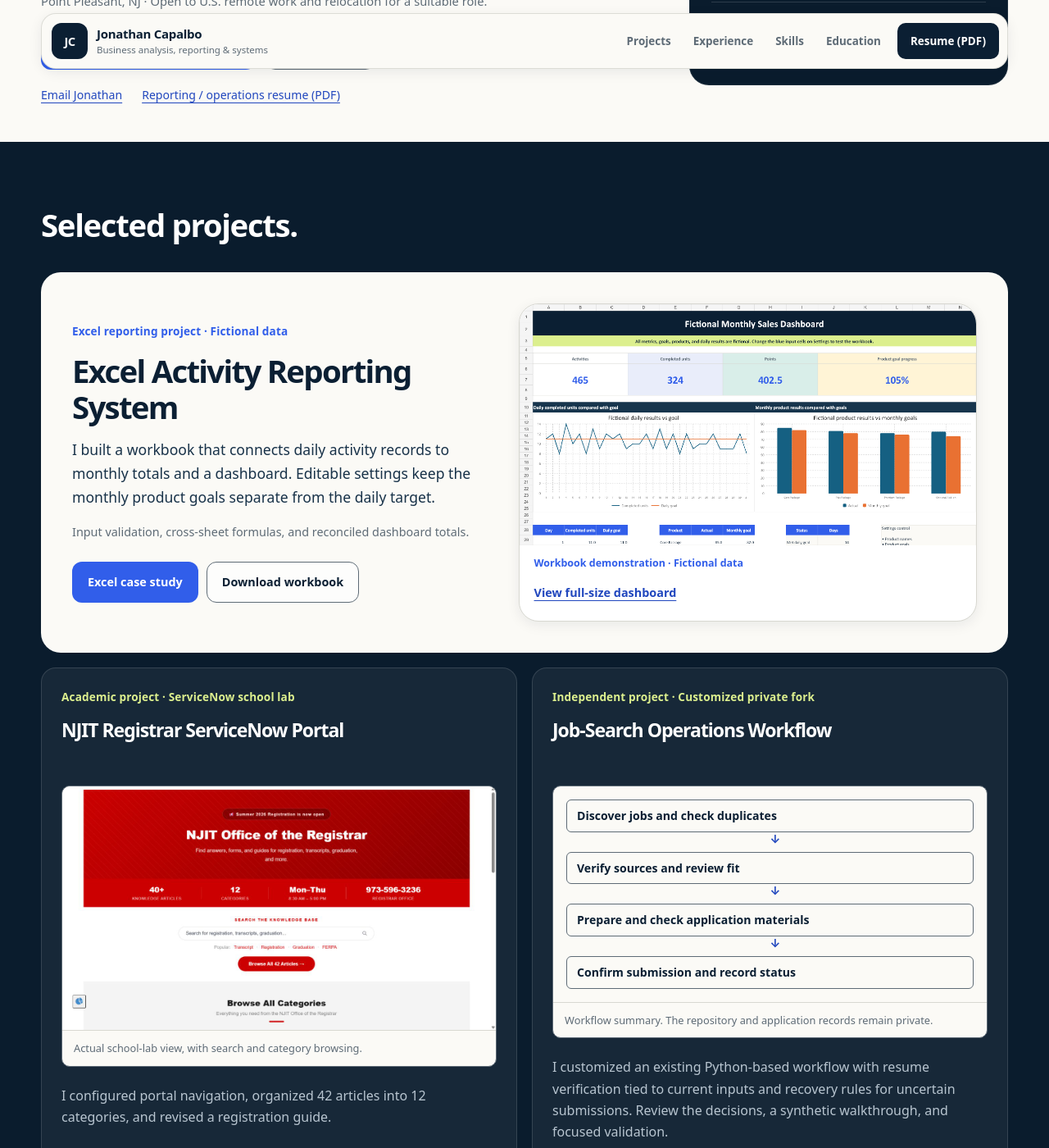
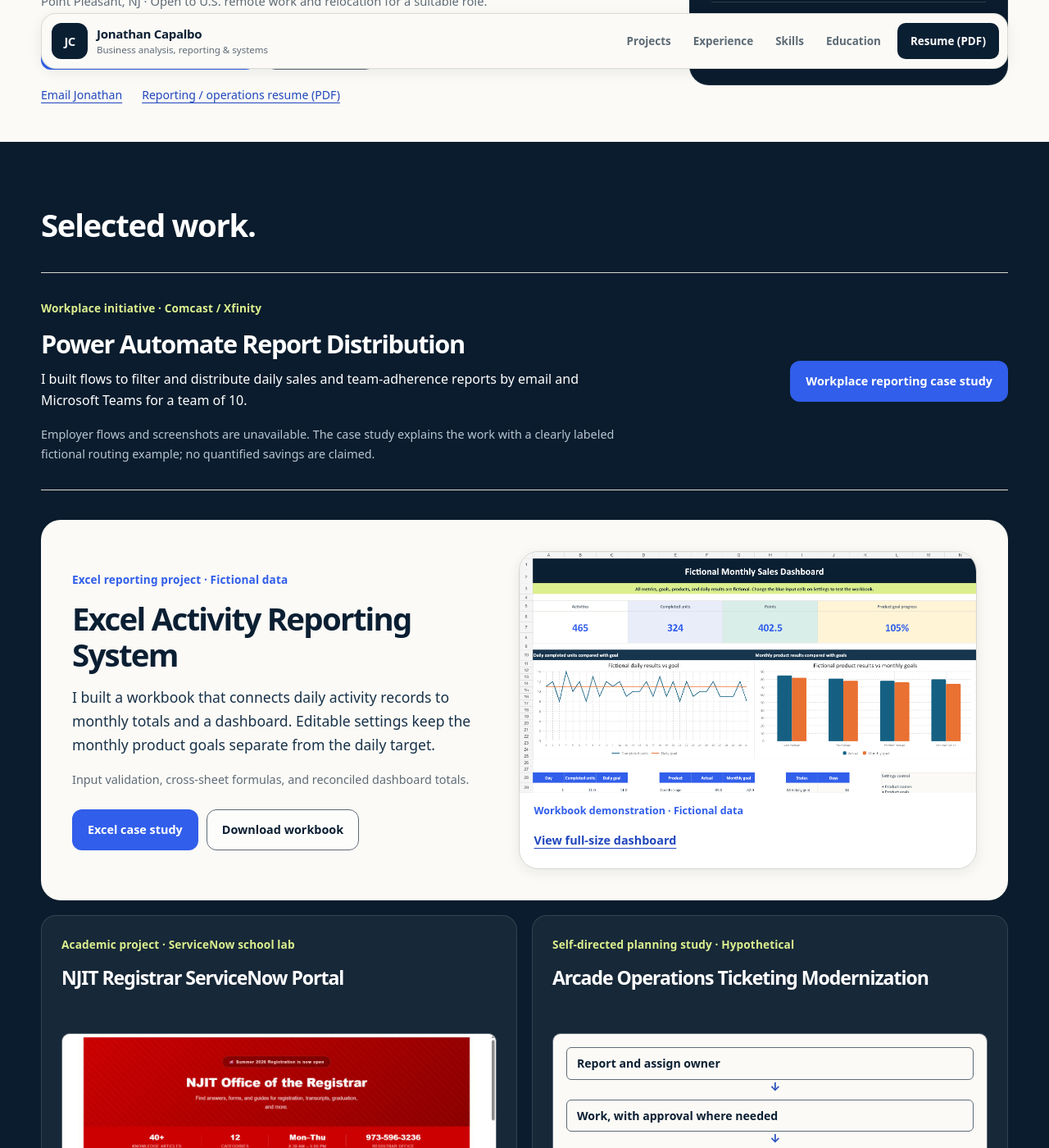
Before and after one commit to jon314159/JonathanCapalbo.me, a Jekyll site: the page index.html, which Jekyll copies as it is, in a window 1280 px wide and 1400 px high, scrolled down 443 px. Shown: the whole window at 82% size. Built offline with Jekyll 4.4.1, drawn with Linux system fonts in a browser that asks for light colours; some of the changed text lies outside the part shown.

Commit message:
Feature workplace reporting and verify Oracle rental controls

```diff
--- a/assets/css/style.css
+++ b/assets/css/style.css
@@ -1873,6 +1873,18 @@ footer strong { color: var(--ink); }
 }
 
 .job-operations-page .job-attribution { max-width: 760px; color: var(--muted); font-size: 0.95rem; }
+.workplace-feature { display: grid; grid-template-columns: minmax(0, 1fr) auto; align-items: center; gap: 32px; padding: 32px 0; margin-bottom: 36px; border-top: 1px solid var(--line); border-bottom: 1px solid var(--line); }
+.workplace-feature h3 { margin: 12px 0; font-size: clamp(1.4rem, 2.4vw, 2rem); color: var(--white); }
+.workplace-feature .project-label { color: var(--lime); }
+.workplace-feature p { max-width: 720px; }
+.workplace-feature .project-methods { margin-bottom: 0; color: #b8c5d0; }
+.supporting-project { padding-top: 32px; margin-top: 36px; border-top: 1px solid var(--line); }
+.supporting-project p { max-width: 780px; }
+.supporting-project h3 { color: var(--white); }
+@media (max-width: 820px) {
+  .workplace-feature { grid-template-columns: 1fr; gap: 20px; }
+  .workplace-feature .button { justify-self: start; }
+}
 .job-operations-page .section-heading > p:last-child { max-width: 800px; }
 .job-operations-page .job-change-list { border-top: 1px solid var(--line); }
 .job-operations-page .job-change-list article { padding: 28px 0; border-bottom: 1px solid var(--line); }
--- a/index.html
+++ b/index.html
@@ -4,10 +4,10 @@
     <meta charset="UTF-8" />
     <meta name="viewport" content="width=device-width, initial-scale=1.0" />
     <title>Jonathan Capalbo | Business Analysis, Reporting &amp; Systems</title>
-    <meta name="description" content="Jonathan Capalbo's portfolio: Excel reporting, a customized private job-search workflow, academic SQL and ServiceNow work, and business analysis planning." />
+    <meta name="description" content="Jonathan Capalbo's portfolio: workplace Power Automate report distribution, Excel reporting, academic SQL and ServiceNow work, and business analysis planning." />
     <meta name="theme-color" content="#0b1f33" />
     <meta property="og:title" content="Jonathan Capalbo | Business Analysis, Reporting &amp; Systems" />
-    <meta property="og:description" content="Excel reporting, a customized private job-search workflow, academic SQL and ServiceNow work, and business analysis planning by Jonathan Capalbo." />
+    <meta property="og:description" content="Workplace report distribution, Excel reporting, academic SQL and ServiceNow work, and business analysis planning by Jonathan Capalbo." />
     <meta property="og:type" content="website" />
     <meta property="og:url" content="https://jonathancapalbo.me/" />
     <meta property="og:image" content="https://jonathancapalbo.me/assets/images/jonathan-capalbo-headshot.png?v=20260913" />
@@ -16,12 +16,12 @@
     <meta property="og:image:alt" content="Professional headshot of Jonathan Capalbo" />
     <meta name="twitter:card" content="summary" />
     <meta name="twitter:title" content="Jonathan Capalbo | Business Analysis, Reporting &amp; Systems" />
-    <meta name="twitter:description" content="Excel reporting, a customized private job-search workflow, academic SQL and ServiceNow work, and business analysis planning by Jonathan Capalbo." />
+    <meta name="twitter:description" content="Workplace report distribution, Excel reporting, academic SQL and ServiceNow work, and business analysis planning by Jonathan Capalbo." />
     <meta name="twitter:image" content="https://jonathancapalbo.me/assets/images/jonathan-capalbo-headshot.png?v=20260913" />
     <meta name="twitter:image:alt" content="Professional headshot of Jonathan Capalbo" />
     <link rel="canonical" href="https://jonathancapalbo.me/" />
     <link rel="icon" href="favicon.svg" type="image/svg+xml" />
-    <link rel="stylesheet" href="assets/css/style.css?v=55" />
+    <link rel="stylesheet" href="assets/css/style.css?v=56" />
     <script src="assets/js/portfolio.js?v=1" defer></script>
     <script src="/assets/js/analytics.js?v=1" defer></script>
   </head>
@@ -84,8 +84,18 @@
       <section class="work-section" id="projects">
         <div class="section work-inner">
           <div class="section-heading compact-heading">
-            <h2>Selected projects.</h2>
+            <h2>Selected work.</h2>
           </div>
+
+          <article class="workplace-feature" aria-labelledby="report-feature-title">
+            <div>
+              <p class="project-label">Workplace initiative · Comcast / Xfinity</p>
+              <h3 id="report-feature-title">Power Automate Report Distribution</h3>
+              <p>I built flows to filter and distribute daily sales and team-adherence reports by email and Microsoft Teams for a team of 10.</p>
+              <p class="project-methods">Employer flows and screenshots are unavailable. The case study explains the work with a clearly labeled fictional routing example; no quantified savings are claimed.</p>
+            </div>
+            <a class="button button-primary" href="report-distribution.html">Workplace reporting case study</a>
+          </article>
 
           <article class="featured-project">
             <div class="project-copy">
@@ -123,24 +133,6 @@
             </article>
 
             <article class="project-card">
-              <p class="project-label">Independent project · Customized private fork</p>
-              <h3>Job-Search Operations Workflow</h3>
-              <figure class="project-preview process-preview">
-                <ol aria-label="Job-search workflow overview">
-                  <li>Discover jobs and check duplicates</li>
-                  <li>Verify sources and review fit</li>
-                  <li>Prepare and check application materials</li>
-                  <li>Confirm submission and record status</li>
-                </ol>
-                <figcaption>Workflow summary. The repository and application records remain private.</figcaption>
-              </figure>
-              <p>I customized an existing Python-based workflow with resume verification tied to current inputs and recovery rules for uncertain submissions. Review the decisions, a synthetic walkthrough, and focused validation.</p>
-              <div class="project-actions">
-                <a class="project-link" href="job-search-operations.html">Job-search workflow case study</a>
-                <a class="artifact-link" href="job-search-operations.html#controls">Workflow controls and walkthrough</a>
-              </div>
-            </article>
-            <article class="project-card">
               <p class="project-label">Self-directed planning study · Hypothetical</p>
               <h3>Arcade Operations Ticketing Modernization</h3>
               <figure class="project-preview process-preview">
@@ -166,12 +158,17 @@
                 <a href="sql-movie-rental.html#schema" aria-label="Inspect the movie rental schema and keys"><img src="assets/diagrams/movie-rental-overview.svg" width="360" height="290" loading="lazy" decoding="async" alt="Six tables: actors and movies link through star_billings; movies have media copies; rental_history connects media to customers. Each parent has zero or more child records." /></a>
                 <figcaption>Published schema overview. Each child requires one linked parent.</figcaption>
               </figure>
-              <p>I created six related tables and a view of copies still checked out. The public script uses fictional customer details; validation documents two rental-rule gaps.</p>
+              <p>I created six related tables and a view of copies still checked out. A separate Oracle revision adds return-date and open-rental controls while preserving the original academic script.</p>
               <div class="project-actions">
                 <a class="project-link" href="sql-movie-rental.html">SQL case study and validation</a>
                 <a class="artifact-link" href="downloads/Movie_Rental_Database.sql" download>Download SQL project</a>
               </div>
             </article>
+          </div>
+          <div class="supporting-project">
+            <h3>Additional independent project</h3>
+            <p>I customized a private job-search workflow for duplicate checks, source validation, resume verification, and application tracking. The public case study uses synthetic examples.</p>
+            <a class="project-link" href="job-search-operations.html">Job-search workflow case study</a>
           </div>
         </div>
       </section>
@@ -191,7 +188,7 @@
               <h3>Customer Account Executive</h3>
               <p class="role-intro">Alongside customer account support, I developed reporting automation in response to teammates’ requests.</p>
               <ul class="signal-list">
-                <li><strong>Reporting automation</strong><span>Built Power Automate flows to filter and distribute daily sales and team-adherence reports through email and Microsoft Teams, reducing manual searching and filtering for teammates. These workflows were internal; source files and screenshots are unavailable.</span></li>
+                <li><strong>Reporting automation</strong><span>Built Power Automate flows to filter and distribute daily sales and team-adherence reports through email and Microsoft Teams for a team of 10, reducing manual searching and filtering. These workflows were internal; source files and screenshots are unavailable.</span></li>
                 <li><strong>Process illustration</strong><span><a href="report-distribution.html">See a fictional report-routing example</a> based on the type of problem I addressed.</span></li>
                 <li><strong>Investigation</strong><span>Investigated account and system questions by checking customer records, reviewing policies and procedures, and consulting internal support teams.</span></li>
                 <li><strong>Records and handoffs</strong><span>Reviewed account records across about 25 daily customer interactions, helped customers supply missing details or update outdated information, and documented decisions and follow-up in CSG.</span></li>
@@ -250,7 +247,7 @@
 
         <div class="education-stack">
           <article>
-            <span class="degree-level">Graduate · Expected summer 2028</span>
+            <span class="degree-level">Graduate · Expected August 2028</span>
             <h3>M.S. Business &amp; Information Systems</h3>
             <p>New Jersey Institute of Technology</p>
           </article>
--- a/report-distribution.html
+++ b/report-distribution.html
@@ -37,11 +37,12 @@
           <a class="case-back" href="index.html#experience">Back to Professional experience</a>
           <p class="eyebrow">Workplace initiative · Fictional process illustration</p>
           <h1>Making daily reports <em>easier for teammates to find.</em></h1>
-          <p class="case-lede">At Comcast/Xfinity, teammates needed information from multiple daily reports. Finding the right report and applying filters caused confusion and repeated manual work. I built Power Automate flows to filter and distribute reports through email and Microsoft Teams.</p>
+          <p class="case-lede">At Comcast/Xfinity, teammates needed information from multiple daily reports. Finding the right report and applying filters caused confusion and repeated manual work. I built Power Automate flows to filter and distribute reports through email and Microsoft Teams for a team of 10.</p>
           <a class="button button-primary" href="#example">Follow a fictional report through the process</a>
         </div>
         <dl class="case-summary" aria-label="Experience and illustration scope">
           <div><dt>Professional contribution</dt><dd>Report filtering and distribution with Power Automate, developed in response to teammates' requests</dd></div>
+          <div><dt>Audience</dt><dd>A team of 10</dd></div>
           <div><dt>Observed result</dt><dd>More consistent delivery and less time locating and filtering reports; no quantified time saving was measured</dd></div>
           <div><dt>Public evidence</dt><dd>A fictional illustration of the process. Original employer flows, records, and screenshots are not reproduced.</dd></div>
         </dl>
--- a/tools/build_resume.py
+++ b/tools/build_resume.py
@@ -68,7 +68,7 @@ def build(variant):
             story.append(Paragraph(item, BODY))
     story.extend(section("EDUCATION"))
     story.append(Paragraph("<b>New Jersey Institute of Technology</b> | Newark, NJ", BODY))
-    story.append(Paragraph("M.S. Business &amp; Information Systems | Expected Summer 2028", BODY))
+    story.append(Paragraph("M.S. Business &amp; Information Systems | Expected August 2028", BODY))
     story.append(Paragraph("B.S. Business Administration | 2024 | GPA: 3.97 | Dean's List, all semesters", BODY))
     if selected.get("coursework"):
         story.append(Paragraph("<b>Relevant coursework:</b> " + selected["coursework"], BODY))
```
Also changed, not shown: other parts of index.html (+1 -1 lines), downloads/Movie_Rental_Improvements_Validation_Output.txt (added, +29 -0 lines), downloads/Movie_Rental_Improvements_Validation_Results.json (added, +59 -0 lines), sql-movie-rental.html (+37 -7 lines), tools/resume_content.json (+12 -11 lines), README.md, 5 other files.
